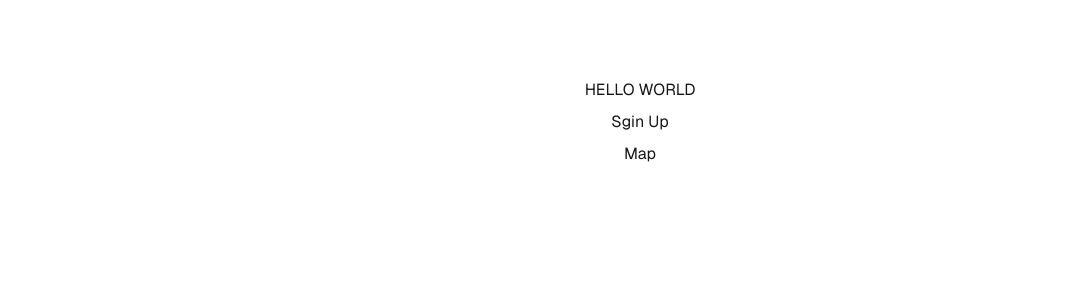
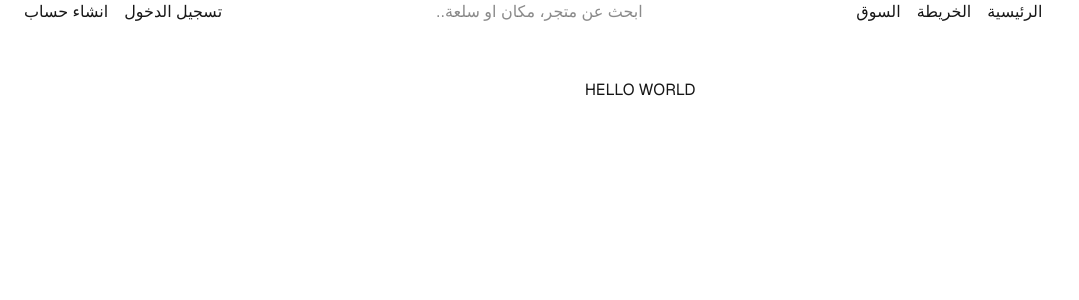
Before and after one commit to GraduationUP/Masar_Project, a Next.js app in the folder FRONT-END/: page / in a window 1280 px wide. Shown: the top 300 px of the page, without its empty margins (0-1079 px from the left). Built offline with nearby package versions, Linux system fonts and the light colour scheme.

Commit message:
remove unused some code and getting started

```diff
--- /dev/null
+++ b/FRONT-END/app/(auth)/login/page.tsx
@@ -0,0 +1,5 @@
+export default function LoginPage() {
+    return(
+        <></>
+    )
+}
--- a/FRONT-END/app/globals.css
+++ b/FRONT-END/app/globals.css
@@ -16,6 +16,7 @@ html,
 body {
   max-width: 100vw;
   overflow-x: hidden;
+  direction: rtl;
 }
 
 body {
--- a/FRONT-END/app/layout.tsx
+++ b/FRONT-END/app/layout.tsx
@@ -1,6 +1,7 @@
 import type { Metadata } from "next";
 import { Geist, Geist_Mono } from "next/font/google";
 import "./globals.css";
+import NavBar from "@/components/navBar";
 
 const geistSans = Geist({
   variable: "--font-geist-sans",
@@ -13,7 +14,7 @@ const geistMono = Geist_Mono({
 });
 
 export const metadata: Metadata = {
-  title: "Masar",
+  title: "Masar | مسار",
   description: "المنصة الفلسطينية الأولى لمساعدة المتضريين من الحرب",
 };
 
@@ -25,6 +26,7 @@ export default function RootLayout({
   return (
     <html lang="en">
       <body className={`${geistSans.variable} ${geistMono.variable}`}>
+        <NavBar />
         {children}
       </body>
     </html>
--- a/FRONT-END/app/page.tsx
+++ b/FRONT-END/app/page.tsx
@@ -1,13 +1,11 @@
 import styles from "./page.module.css";
-import Link from "next/link";
+// import Link from "next/link";
 
 export default function Home() {
   return (
     <>
       <div className={styles.page}>
         HELLO WORLD
-        <Link href="/sgin-up">Sgin Up</Link>
-        <Link href="/map">Map</Link>
       </div>
     </>
   );
--- /dev/null
+++ b/FRONT-END/components/navBar.module.css
@@ -0,0 +1,18 @@
+.nav,
+.ul {
+  display: flex;
+}
+
+.nav {
+  align-items: center;
+  justify-content: space-between;
+  padding: 0 1.5rem;
+  position: fixed;
+  top: 0;
+  left: 0;
+  width: 100%;
+}
+
+.ul {
+  gap: 1rem;
+}
--- /dev/null
+++ b/FRONT-END/components/navBar.tsx
@@ -0,0 +1,20 @@
+import Link from "next/link"
+import styles from "./navBar.module.css"
+
+export default function NavBar() {
+    return(
+        <nav className={styles.nav}>
+            <Link href='/' className="logo"></Link>
+            <ul className={styles.ul}>
+                <li><Link href='/'>الرئيسية</Link></li>
+                <li><Link href='/map'>الخريطة</Link></li>
+                <li><Link href='/market'>السوق</Link></li>
+            </ul>
+            <input type="text" placeholder="ابحث عن متجر، مكان او سلعة..."/>
+            <ul className={styles.ul}>
+                <li><Link href='/login'>تسجيل الدخول</Link></li>
+                <li><Link href='/sgin-up'>انشاء حساب</Link></li>
+            </ul>
+        </nav>
+    )
+}
--- a/FRONT-END/package.json
+++ b/FRONT-END/package.json
@@ -10,12 +10,16 @@
   },
   "dependencies": {
     "@tailwindcss/postcss": "^4.1.4",
+    "axios": "^1.9.0",
+    "js-cookie": "^3.0.5",
     "leaflet": "^1.9.4",
     "next": "15.3.1",
     "postcss": "^8.5.3",
     "react": "^19.0.0",
     "react-dom": "^19.0.0",
+    "react-hot-toast": "^2.5.2",
     "react-leaflet": "^5.0.0",
+    "sweetalert2": "^11.21.0",
     "tailwindcss": "^4.1.4"
   },
   "devDependencies": {
```
Also changed, not shown: FRONT-END/app/market/page.tsx (added), FRONT-END/public/images/mapBG.png (added), 1 other file (tests, documents, lock files or other folders).
